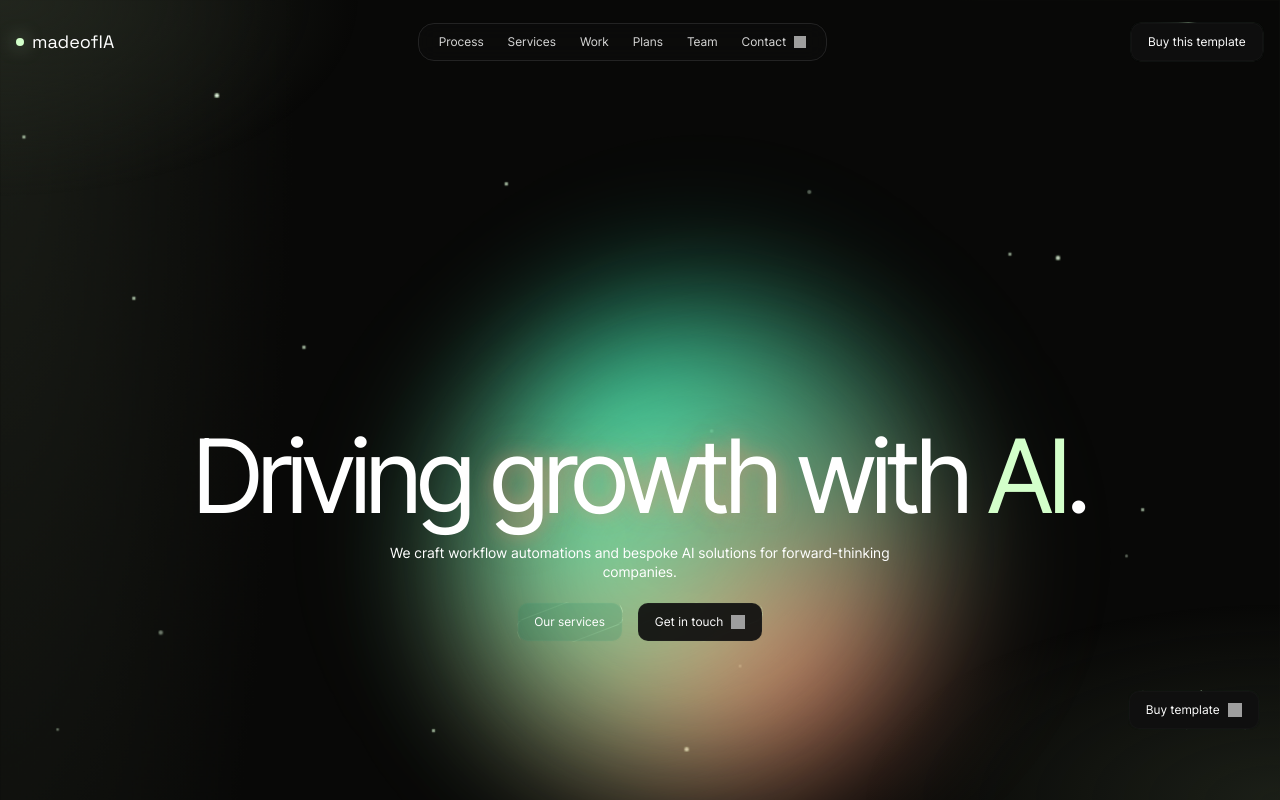
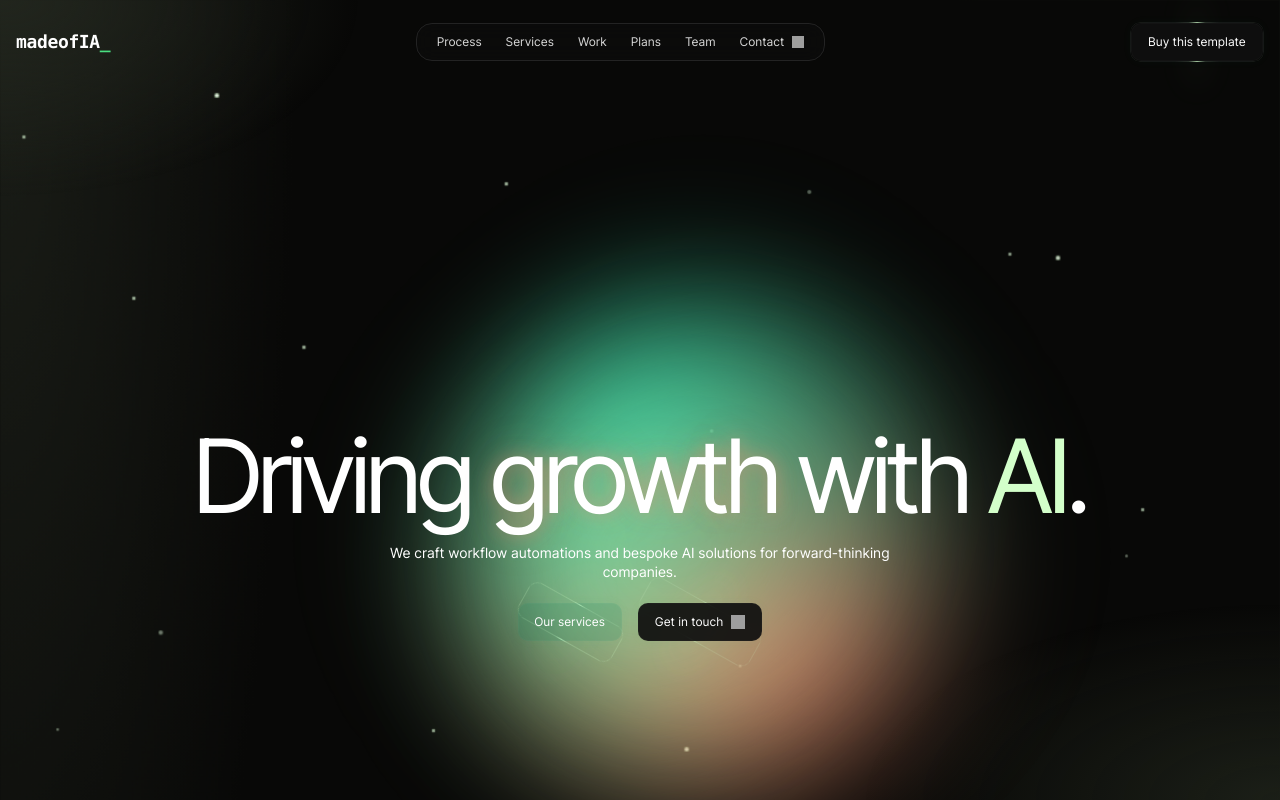
Before and after one commit to marcobrit0/madeofia, a Next.js app: page / in a window 1280 px wide. Shown: the top 800 px of the page. Built offline with nearby package versions, Linux system fonts and the light colour scheme; grey boxes are pictures that could not be loaded.

Commit message:
Refresh brand mark and streamline CTA styling

```diff
--- a/src/app/page.module.css
+++ b/src/app/page.module.css
@@ -78,20 +78,39 @@
 .logo {
   align-items: center;
   display: inline-flex;
-  font-family: var(--font-accent), sans-serif;
-  font-size: 18px;
-  gap: 8px;
+  gap: 0;
   letter-spacing: 0;
   line-height: 1;
 }
 
-.logoDot {
-  background: var(--nebula-accent);
-  border-radius: 999px;
-  box-shadow: 0 0 18px rgba(211, 255, 202, 0.55);
-  display: block;
-  height: 8px;
-  width: 8px;
+.brandMark {
+  align-items: baseline;
+  display: inline-flex;
+  font-family: ui-monospace, SFMono-Regular, Menlo, Monaco, Consolas, "Liberation Mono", monospace;
+  font-size: 18px;
+  font-weight: 700;
+  letter-spacing: -0.02em;
+}
+
+.brandWord {
+  color: #fff;
+}
+
+.brandCursor {
+  animation: blinkCursor 1s step-end infinite;
+  color: #4ade80;
+}
+
+@keyframes blinkCursor {
+  0%,
+  49% {
+    opacity: 1;
+  }
+
+  50%,
+  100% {
+    opacity: 0;
+  }
 }
 
 .navPill {
@@ -231,7 +250,7 @@
   padding: 12px 18px;
   position: relative;
   isolation: isolate;
-  overflow: hidden;
+  overflow: visible;
 }
 
 .primaryButton,
@@ -275,11 +294,21 @@
 }
 
 .ctaGlow {
-  background: radial-gradient(42% 56% at 50% 112%, rgba(211, 255, 202, 0.34) 0%, rgba(211, 255, 202, 0.09) 42%, rgba(211, 255, 202, 0) 100%);
-  filter: blur(15px);
-  inset: -20px -16px -24px;
-  opacity: 0.04;
-  transform: scale(0.94);
+  animation: ctaSpin 6.4s linear infinite;
+  background: linear-gradient(
+    90deg,
+    rgba(211, 255, 202, 0) 0%,
+    rgba(211, 255, 202, 0) 36%,
+    rgba(211, 255, 202, 0.08) 44%,
+    rgba(211, 255, 202, 0.52) 50%,
+    rgba(211, 255, 202, 0.08) 56%,
+    rgba(211, 255, 202, 0) 64%,
+    rgba(211, 255, 202, 0) 100%
+  );
+  filter: blur(18px);
+  inset: -30px -24px;
+  opacity: 0.16;
+  transform: scale(1.08);
   transition:
     opacity 0.35s ease,
     transform 0.35s ease;
@@ -287,19 +316,19 @@
 }
 
 .ctaBorder {
-  animation: ctaSpin 4.8s linear infinite;
-  background: conic-gradient(
-    from 0deg,
-    rgba(211, 255, 202, 0) 0deg,
-    rgba(211, 255, 202, 0) 235deg,
-    rgba(211, 255, 202, 0.16) 258deg,
-    rgba(211, 255, 202, 0.82) 279deg,
-    rgba(211, 255, 202, 0.18) 306deg,
-    rgba(211, 255, 202, 0) 330deg,
-    rgba(211, 255, 202, 0) 360deg
+  animation: ctaSpin 6.4s linear infinite;
+  background: linear-gradient(
+    90deg,
+    rgba(211, 255, 202, 0) 0%,
+    rgba(211, 255, 202, 0) 34%,
+    rgba(211, 255, 202, 0.12) 44%,
+    rgba(211, 255, 202, 0.92) 50%,
+    rgba(211, 255, 202, 0.12) 56%,
+    rgba(211, 255, 202, 0) 66%,
+    rgba(211, 255, 202, 0) 100%
   );
   box-shadow: inset 0 0 0 1px var(--cta-stroke-idle, rgba(211, 255, 202, 0.14));
-  opacity: 0.58;
+  opacity: 0.9;
   padding: 1px;
   -webkit-mask:
     linear-gradient(#fff 0 0) content-box,
@@ -322,18 +351,18 @@
 }
 
 .ctaButton:hover .ctaGlow {
-  opacity: 0.42;
-  transform: scale(1);
+  opacity: 0.56;
+  transform: scale(1.12);
 }
 
 .ctaButton:hover .ctaBorder {
-  background: conic-gradient(
-    from 0deg,
-    rgba(211, 255, 202, 0.2) 0deg,
-    rgba(211, 255, 202, 0.34) 88deg,
-    rgba(211, 255, 202, 0.96) 156deg,
-    rgba(211, 255, 202, 0.3) 238deg,
-    rgba(211, 255, 202, 0.2) 360deg
+  background: linear-gradient(
+    90deg,
+    rgba(211, 255, 202, 0.26) 0%,
+    rgba(211, 255, 202, 0.4) 22%,
+    rgba(211, 255, 202, 1) 50%,
+    rgba(211, 255, 202, 0.4) 78%,
+    rgba(211, 255, 202, 0.26) 100%
   );
   box-shadow: inset 0 0 0 1px var(--cta-stroke-hover, rgba(211, 255, 202, 0.34));
   opacity: 0.96;
@@ -437,25 +466,15 @@
 
 .buyButton .ctaGlow,
 .floatingBuy .ctaGlow {
-  background: radial-gradient(34% 42% at 84% 10%, rgba(211, 255, 202, 0.42) 0%, rgba(211, 255, 202, 0.12) 46%, rgba(211, 255, 202, 0) 100%);
-  inset: -18px -14px -18px;
-  opacity: 0.14;
-  transform: scale(0.98);
+  inset: -28px -18px;
+  opacity: 0.12;
+  transform: scale(1.05);
 }
 
 .buyButton .ctaBorder,
 .floatingBuy .ctaBorder {
-  animation-duration: 6.2s;
-  background: conic-gradient(
-    from 0deg,
-    rgba(211, 255, 202, 0) 0deg,
-    rgba(211, 255, 202, 0) 288deg,
-    rgba(211, 255, 202, 0.16) 316deg,
-    rgba(211, 255, 202, 0.72) 336deg,
-    rgba(211, 255, 202, 0.14) 352deg,
-    rgba(211, 255, 202, 0) 360deg
-  );
-  opacity: 0.46;
+  animation-duration: 7.2s;
+  opacity: 0.82;
 }
 
 .sectionShell {
@@ -1527,21 +1546,6 @@
   margin-top: 16px;
 }
 
-.floatingBuy {
-  align-items: center;
-  bottom: 70px;
-  display: inline-flex;
-  gap: 8px;
-  position: fixed;
-  right: 20px;
-  z-index: 5;
-}
-
-.floatingArrow {
-  height: 14px;
-  width: 14px;
-}
-
 @media (max-width: 1199.98px) {
   .processGrid,
   .serviceGrid,
@@ -1747,8 +1751,4 @@
     width: calc(100% - 30px);
   }
 
-  .floatingBuy {
-    bottom: 20px;
-    right: 15px;
-  }
-}
+}
--- a/src/app/page.tsx
+++ b/src/app/page.tsx
@@ -309,6 +309,15 @@ function ArrowIcon({
       aria-hidden="true"
       variants={variants}
     />
+  );
+}
+
+function BrandMark() {
+  return (
+    <span className={styles.brandMark}>
+      <span className={styles.brandWord}>madeofIA</span>
+      <span className={styles.brandCursor}>_</span>
+    </span>
   );
 }
 
@@ -828,8 +837,7 @@ export default function Home() {
         transition={prefersReducedMotion ? undefined : snappierTransition}
       >
         <a className={styles.logo} href="/">
-          <span className={styles.logoDot} />
-          <span>madeofIA</span>
+          <BrandMark />
         </a>
 
         <div className={styles.navPill}>
@@ -855,8 +863,7 @@ export default function Home() {
       <details className={styles.mobileNav}>
         <summary className={styles.mobileSummary}>
           <span className={styles.logo}>
-            <span className={styles.logoDot} />
-            <span>madeofIA</span>
+            <BrandMark />
           </span>
           <span className={styles.burger}>
             <span />
@@ -1340,8 +1347,7 @@ export default function Home() {
         <div className={styles.footerGrid}>
           <div className={styles.footerBrand}>
             <a className={styles.logo} href="/">
-              <span className={styles.logoDot} />
-              <span>madeofIA</span>
+              <BrandMark />
             </a>
             <div className={styles.footerMeta}>
               <p>Office</p>
@@ -1375,13 +1381,6 @@ export default function Home() {
         </div>
       </footer>
 
-      <CTAAnchor
-        className={styles.floatingBuy}
-        href="https://buy.polar.sh/polar_cl_gC2ETbVeQkpIRc3ZqYsINeEM7JYppVT1hfBG82uJ6S6"
-        label="Buy template"
-        reducedMotion={Boolean(prefersReducedMotion)}
-        showArrow
-      />
     </main>
   );
 }
```
